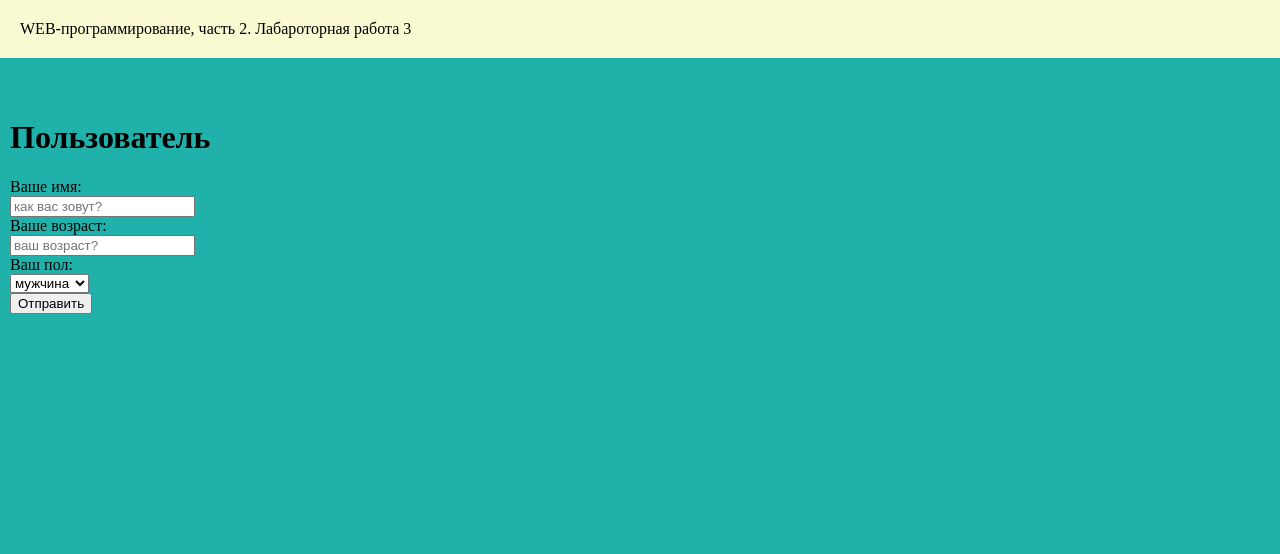
After one commit to lupusin/web--programming-labs-2, a Flask app: page /lab3/form1 in a window 1280 px wide. The commit adds this page. Shown: the top 554 px of the page. Run offline with Flask 3, Linux system fonts and the light colour scheme.

Commit message:
форма

```diff
--- a/lab3.py
+++ b/lab3.py
@@ -1,6 +1,34 @@
-from flask import Blueprint,redirect,url_for,render_template
+from flask import Blueprint,redirect,url_for,render_template,request, make_response
 lab3 = Blueprint('lab3',__name__)
 
 @lab3.route('/lab3/')
 def lab():
-    return render_template('lab3/lab3.html')
+    name = request.cookies.get('name')
+    name_color = request.cookies.get('name_color')
+    return render_template('lab3/lab3.html',name=name,name_color=name_color)
+
+
+@lab3.route('/lab3/cookie')
+def cookie():
+    resp=make_response(redirect('/lab3/'))
+    resp.set_cookie('name','Alex',max_age=5 )
+    resp.set_cookie('age','20')
+    resp.set_cookie('name_color','magenta')
+    return resp
+
+
+@lab3.route('/lab3/del_cookie')
+def del_cookie():
+    resp=make_response(redirect('/lab3/'))
+    resp.delete_cookie('name')
+    resp.delete_cookie('age')
+    resp.delete_cookie('name_color')
+    return resp
+
+
+@lab3.route('/lab3/form1')
+def form1():
+    user =request.args.get('user')
+    age =request.args.get('age')
+    sex = request.args.get('sex')
+    return render_template('lab3/form1.html',user=user,age=age,sex=sex)
--- /dev/null
+++ b/templates/lab3/form1.html
@@ -0,0 +1,43 @@
+{% extends "base.html" %}
+{% block lab %}Лабароторная работа 3 {% endblock %}
+{% block main %}
+
+    {% if user %}
+    <h1>Привет,{{user}}</h1>
+    <h2>Добро пожаловать на наш сайт!</h2>
+
+    <div>ваш возраст: {{age}}</div>
+    <div>ваш пол: {{sex}}</div>
+    <div>
+        <a href="/lab3/form1">Заново</a>
+    </div>
+    {% else %}
+
+    <h1>Пользователь</h1>
+
+    <form>
+        <label>Ваше имя:</label>
+        <div>
+            <input type="text" placeholder="как вас зовут?" name="user">
+        </div>
+
+        <label>Ваше возраст:</label>
+        <div>
+            <input type="number" placeholder="ваш возраст?" name="age">
+        </div>
+
+        <label>Ваш пол:</label>
+        <div>
+            <select name="sex">
+                <option value="male">мужчина</option>
+                <option value="female">женщина</option>
+            </select>
+        </div>
+
+        <div>
+            <button type="submit">Отправить</button>
+        </div>
+    </form>
+
+    {% endif%}
+{% endblock %}
--- a/templates/lab3/lab3.html
+++ b/templates/lab3/lab3.html
@@ -2,11 +2,15 @@
 {% block lab %}Лабароторная работа 3 {% endblock %}
 {% block main %}
     <h1>Формы, cookie</h1>
+    <div>Привет,<span style="color:{{name_color}}">{{name}}</span> </div>
     <div>Список сделанных страниц:</div>
     <ol>
         <li>
             <a href="/lab3/cookie">Куки</a>
         </li>
+        <li>
+            <a href="/lab3/del_cookie">Удаление куки</a>
+        </li>
     </ol>
 
 {% endblock %}
```
